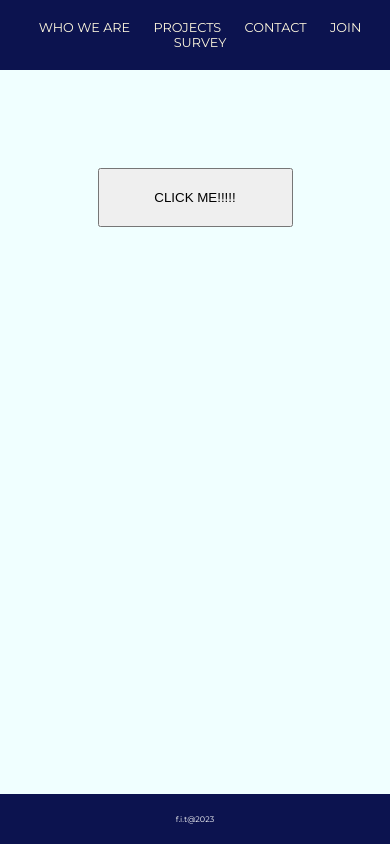
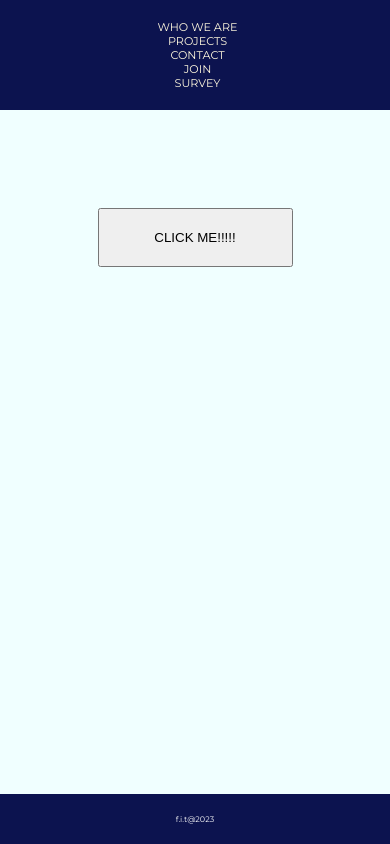
Before and after one commit to EleonoraR/f.i.t-for-testing, a plain HTML site: page index.html in a window 390 px wide. Drawn offline with Linux system fonts and the light colour scheme.

Commit message:
Update style.css @media
@media screen and (max-width:450px)

```diff
--- a/css/style.css
+++ b/css/style.css
@@ -52,3 +52,16 @@ footer {
         padding-left: 10px;
     }
 }
+@media screen and (max-width:450px) {
+    .nav-bar {
+        text-align: center;
+        font-size: 0.7rem;
+    }
+    .nav-li {
+        display: block;
+    }
+
+    .nav-li-a {
+        padding-left: 5px;
+    }
+}
```
